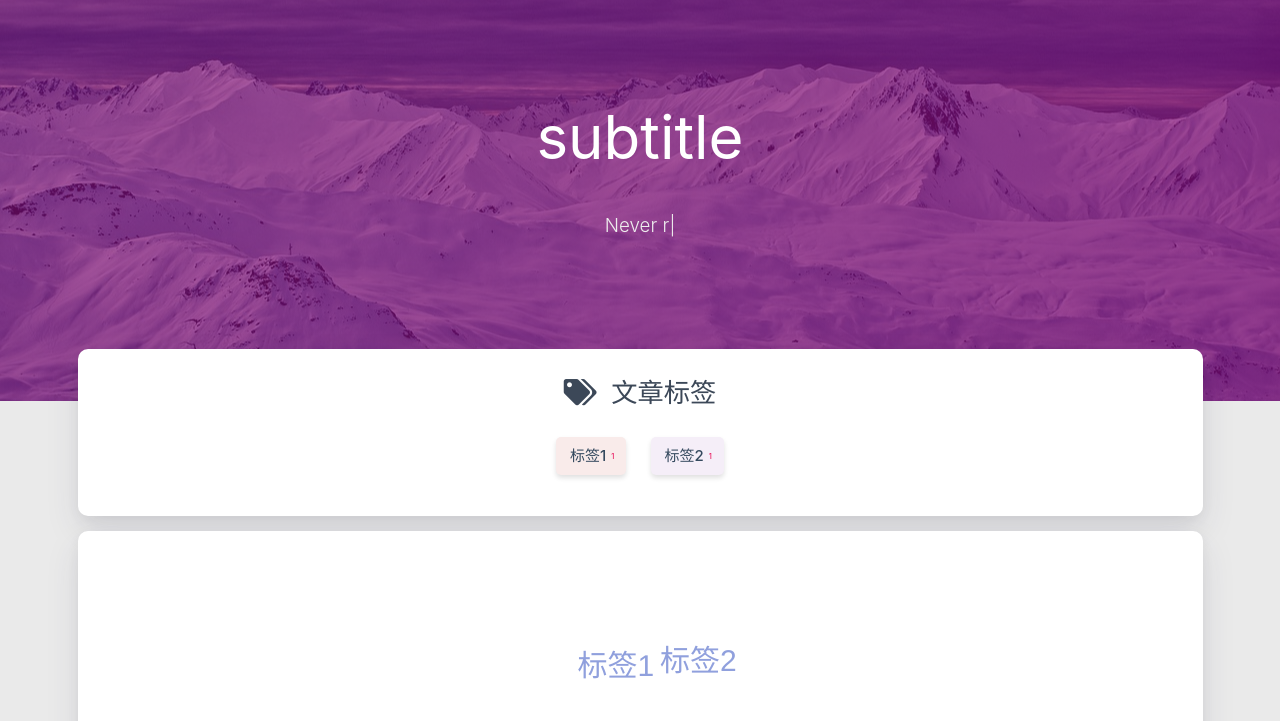
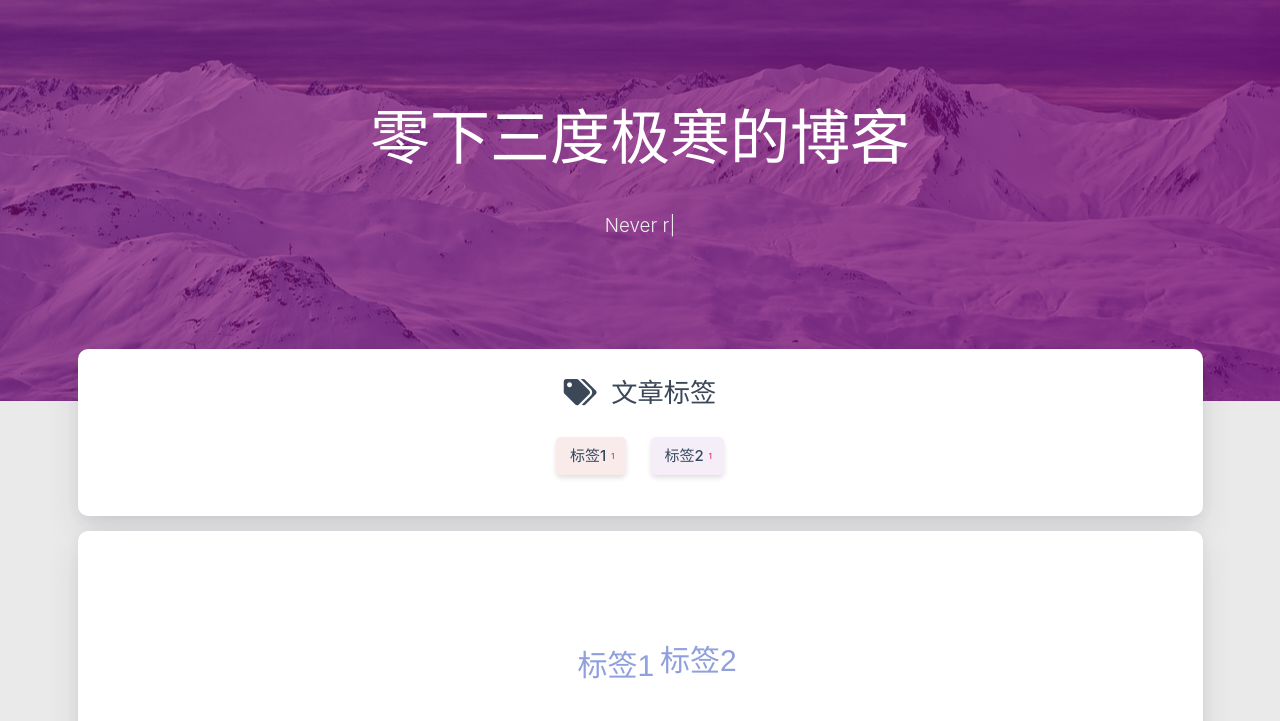
Before and after one commit to minus3degreefrozen/minus3degreefrozen.github.io, a plain HTML site: page tags/index.html in a window 1280 px wide. Shown: the part 79-800 px from the top of the page. Drawn offline with nearby package versions, Linux system fonts and the light colour scheme; some packages are replaced by stand-ins of ours; a script that the page names is missing.

Commit message:
Site updated: 2020-06-11 13:50:09

```diff
--- a/atom.xml
+++ b/atom.xml
@@ -2,7 +2,7 @@
 <feed xmlns="http://www.w3.org/2005/Atom">
   <title>M3DF</title>
 
-
+  <subtitle>零下三度极寒的博客</subtitle>
   <link href="/atom.xml" rel="self"/>
 
   <link href="https://minus3degreefrozen.github.io/"/>
--- a/tags/index.html
+++ b/tags/index.html
@@ -312,7 +312,7 @@
         <div class="brand">
             <div class="title center-align">
 
-                    subtitle
+                零下三度极寒的博客
 
             </div>
 
```
Also changed, not shown: about/index.html (+1 -1 lines), archives/2020/06/index.html (+1 -1 lines), archives/2020/index.html (+1 -1 lines), archives/index.html (+1 -1 lines), categories/index.html (+1 -1 lines), categories/分类/index.html (+1 -1 lines), contact/index.html (+1 -1 lines), friends/index.html (+1 -1 lines), index.html (+1 -1 lines), tags/标签1/index.html (+1 -1 lines), tags/标签2/index.html (+1 -1 lines).
